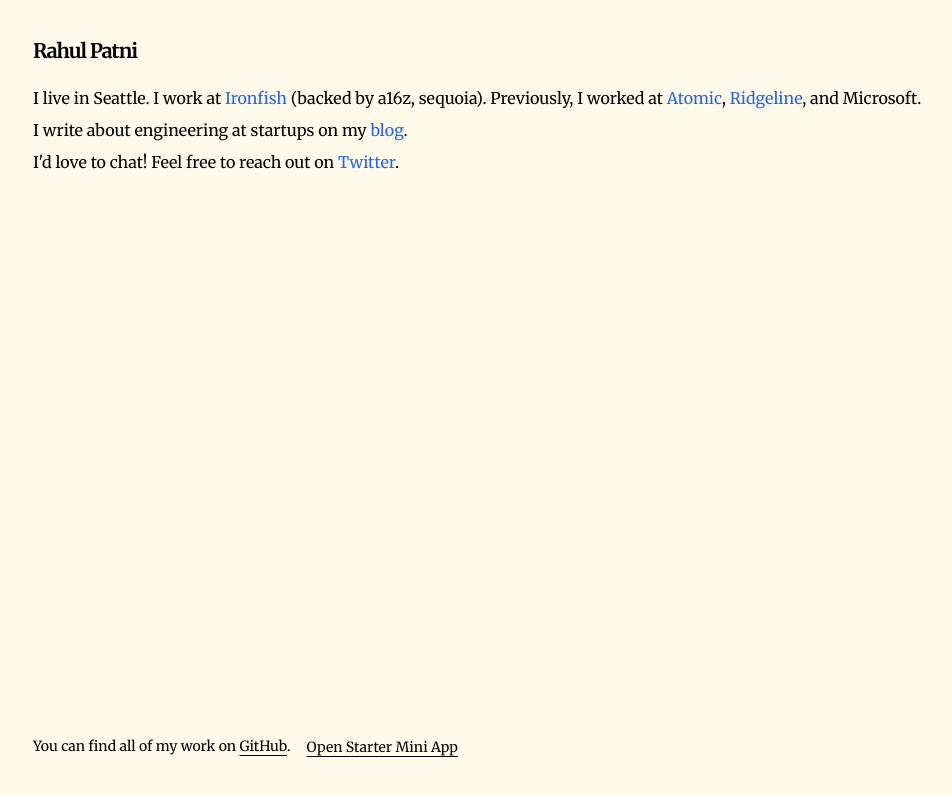
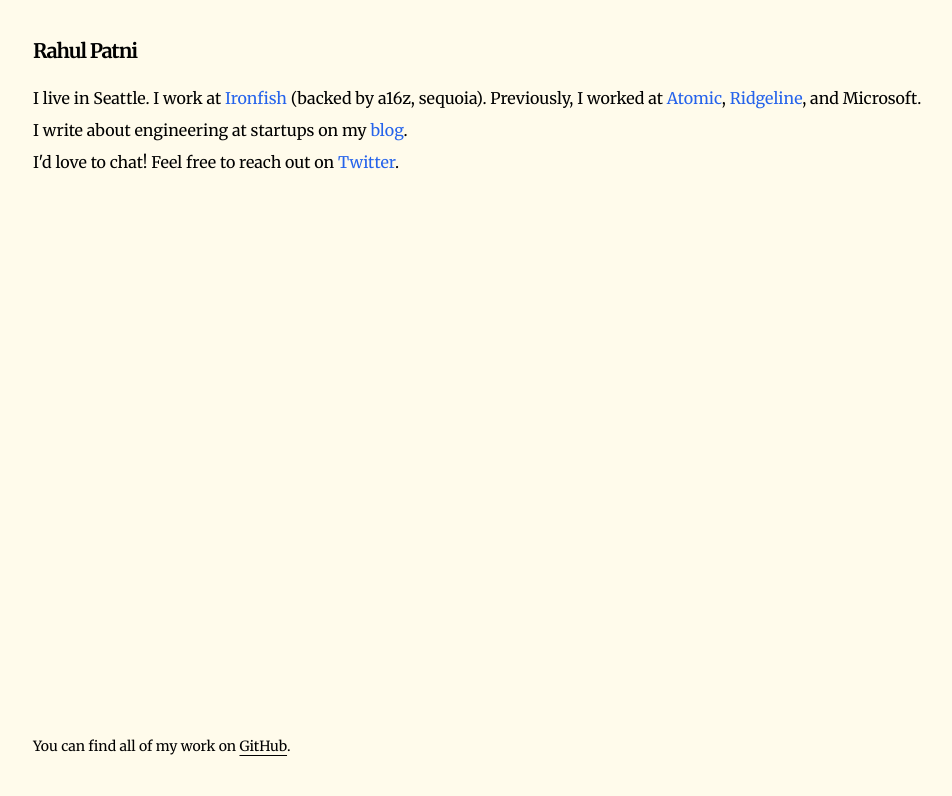
Before and after one commit to patnir/patnir.com, a Next.js app: page / in a window 1280 px wide. Shown: the top 796 px of the page, without its empty margins (15-967 px from the left). Built offline with nearby package versions, Linux system fonts and the light colour scheme.

Commit message:
remove starter mini app link

```diff
--- a/components/site-footer.tsx
+++ b/components/site-footer.tsx
@@ -26,16 +26,6 @@
           </a>
           .
         </p>
-        <p>
-          <a
-            href="cbwallet://miniapp?url=https://starterminiapp.com"
-            target="_blank"
-            className="font-medium text-sm underline underline-offset-4"
-            rel="noopener noreferrer"
-          >
-            Open Starter Mini App
-          </a>
-        </p>
       </div>
     </footer>
   )
```
